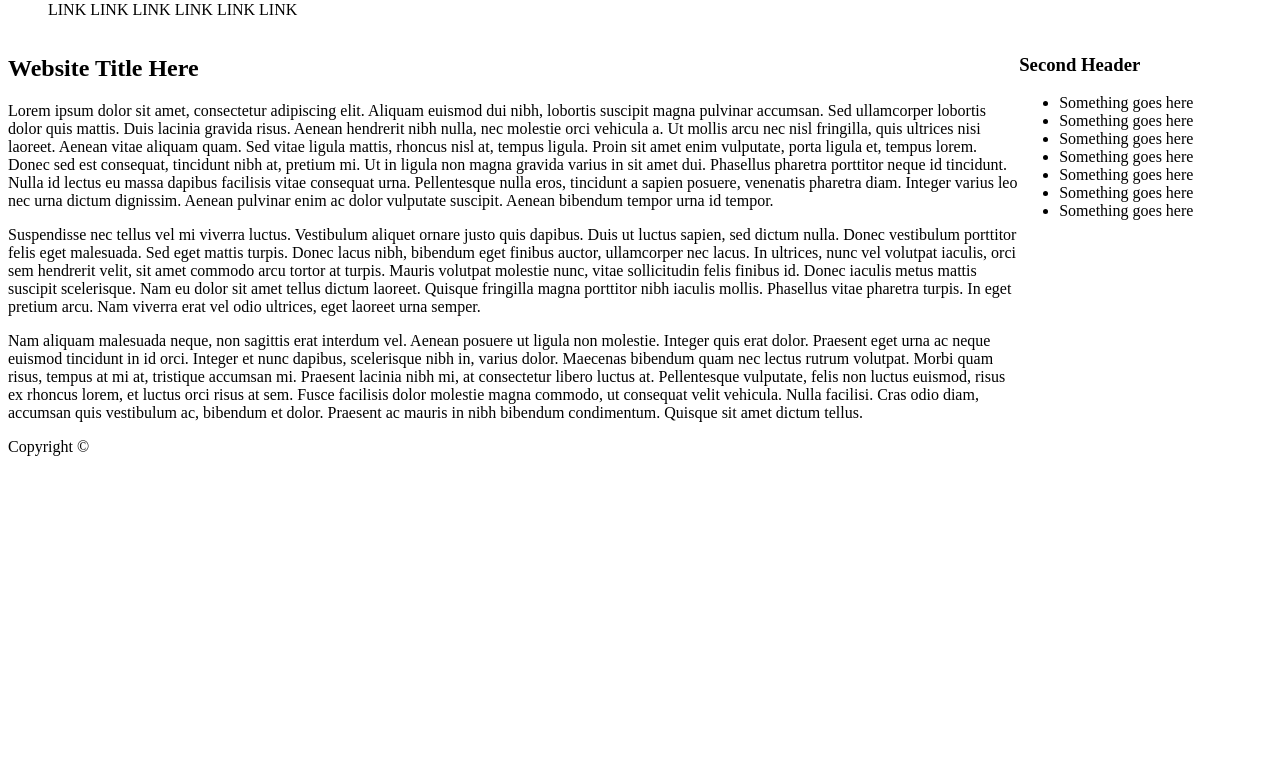
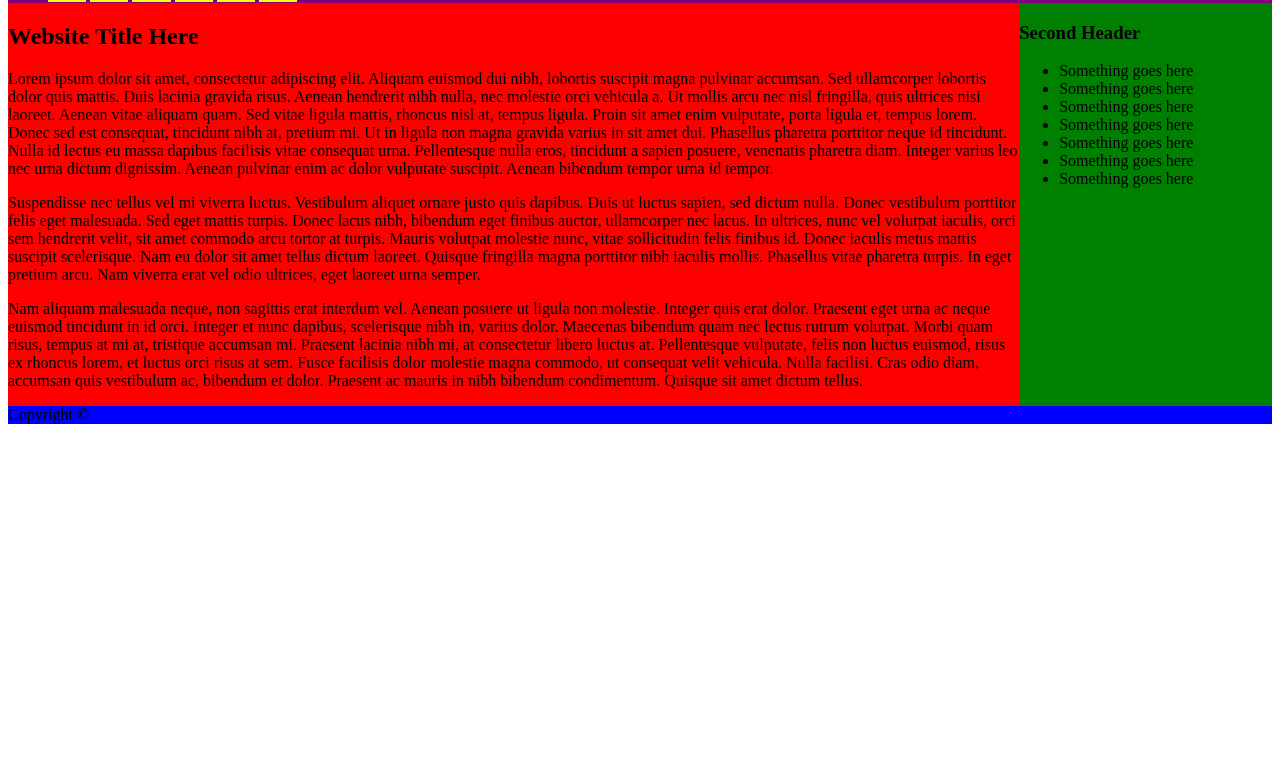
Before and after one commit to KaregaCarrington/css-project, a plain HTML site: page index.html in a window 1280 px wide. Shown: the part 41-800 px from the top of the page. Drawn offline with Linux system fonts and the light colour scheme.

Commit message:
corrected positions and color coded

```diff
--- a/index.css
+++ b/index.css
@@ -1,19 +1,33 @@
-
 
 #main {
   width: 80%;
   float: left;
+  background: red;
 }
 
 #sidebar {
   width: 20%;
   float: left;
+  background: green;
 }
 
 footer {
   clear: both;
+  background: blue
+}
+
+nav ul {
+  margin-top: 0;
+  margin-bottom: 0;
+  background: purple;
 }
 
 nav ul li {
   display: inline;
+  background: yellow;
 }
+
+#content {
+  background: green;
+  overflow: hidden;
+}
--- a/index.html
+++ b/index.html
@@ -8,7 +8,7 @@
 <body>
 
   <header>
-    <div id="container">
+
     <div id="logo">
       LOGO
     </div>
@@ -26,7 +26,7 @@
 
   </header><!--end of header-->
 
-
+  <div id="content">
     <section id="main">
       <h2 id="main-title">Website Title Here</h2>
         <p>
@@ -52,9 +52,9 @@
           <li>Something goes here</li>
         </ul>
     </section>
+  </div>
 
   <footer>Copyright &copy;</footer>
-  </div>
 
 </body>
 
```
Lines whose indentation alone changed are shown as unchanged.
